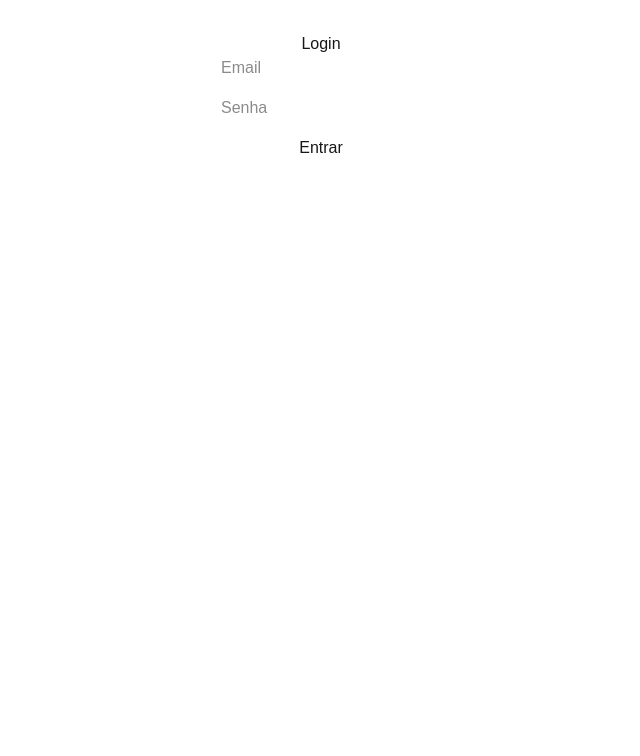
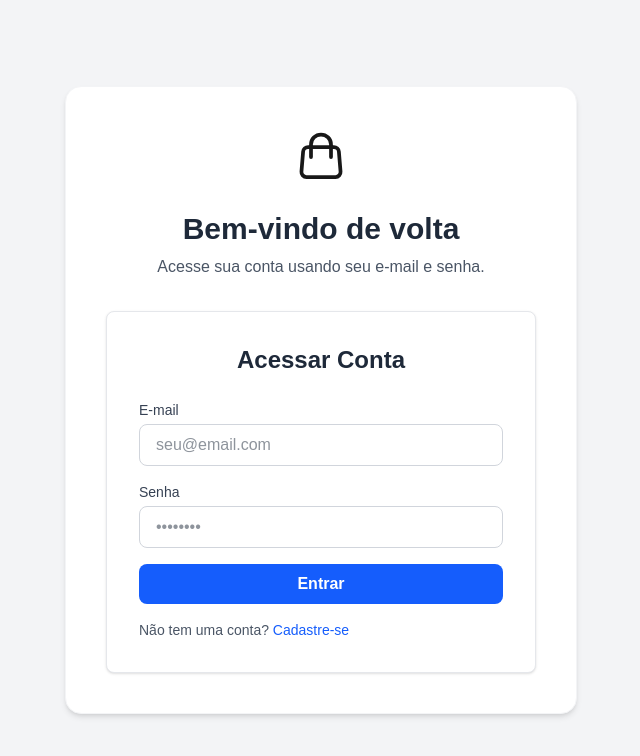
Before and after one commit to eduoliveirachaves/web-frontend, a Next.js app: page /login in a window 1280 px wide. Shown: the top 756 px of the page, without its empty margins (319-959 px from the left). Built offline with nearby package versions, Linux system fonts and the light colour scheme.

Commit message:
feat: login and register pages

```diff
--- a/src/app/components/LoginForm/LoginForm.tsx
+++ b/src/app/components/LoginForm/LoginForm.tsx
@@ -1,16 +1,21 @@
 'use client';
 
 import React, { useState } from 'react';
+import { useRouter } from "next/navigation";
+import Link from "next/link";
+
 
 const LoginForm: React.FC = () => {
   const [email, setEmail] = useState('');
   const [password, setPassword] = useState('');
+  const router = useRouter();
 
   const handleSubmit = (e: React.FormEvent) => {
     e.preventDefault();
     // Simulação da lógica de login
     console.log('Tentativa de Login:', { email, password });
     alert('Login simulado! Verifique o console.');
+    router.push("/");
   };
 
   return (
@@ -29,7 +34,7 @@ const LoginForm: React.FC = () => {
             value={email}
             onChange={(e) => setEmail(e.target.value)}
             placeholder="seu@email.com"
-            className="w-full px-4 py-2 border border-gray-300 rounded-lg focus:ring-2 focus:ring-blue-500 focus:border-transparent outline-none transition"
+            className="w-full px-4 py-2 text-gray-800 border border-gray-300 rounded-lg focus:ring-2 focus:ring-blue-500 focus:border-transparent outline-none transition"
             required
           />
         </div>
@@ -44,7 +49,7 @@ const LoginForm: React.FC = () => {
             value={password}
             onChange={(e) => setPassword(e.target.value)}
             placeholder="••••••••"
-            className="w-full px-4 py-2 border border-gray-300 rounded-lg focus:ring-2 focus:ring-blue-500 focus:border-transparent outline-none transition"
+            className="w-full px-4 py-2 text-gray-800 border border-gray-300 rounded-lg focus:ring-2 focus:ring-blue-500 focus:border-transparent outline-none transition"
             required
           />
         </div>
@@ -57,12 +62,13 @@ const LoginForm: React.FC = () => {
         </button>
       </form>
 
-      <p className="text-center text-sm text-gray-600 mt-4">
-        Não tem uma conta?{' '}
-        <a href="#" className="text-blue-600 hover:underline">
+      <p className="text-sm text-gray-600 mt-4">
+        Não tem uma conta?{" "}
+        <Link href="/register" className="text-blue-600 hover:underline">
           Cadastre-se
-        </a>
+        </Link>
       </p>
+
     </div>
   );
 };
--- a/src/app/components/RegisterForm/RegisterForm.tsx
+++ b/src/app/components/RegisterForm/RegisterForm.tsx
@@ -1,6 +1,8 @@
 'use client';
 
 import React, { useState } from 'react';
+import { useRouter } from "next/navigation";
+
 
 const RegisterForm: React.FC = () => {
   const [formData, setFormData] = useState({
@@ -9,6 +11,8 @@ const RegisterForm: React.FC = () => {
     password: '',
     confirmPassword: ''
   });
+  const router = useRouter();
+
 
   const handleChange = (e: React.ChangeEvent<HTMLInputElement>) => {
     const { name, value } = e.target;
@@ -26,6 +30,8 @@ const RegisterForm: React.FC = () => {
     // Simulação do cadastro
     console.log('Dados do Cadastro:', formData);
     alert('Cadastro simulado com sucesso! Verifique o console.');
+    router.push("/login");
+
   };
 
   return (
@@ -45,7 +51,7 @@ const RegisterForm: React.FC = () => {
             value={formData.name}
             onChange={handleChange}
             placeholder="Seu nome completo"
-            className="w-full px-4 py-2 border border-gray-300 rounded-lg focus:ring-2 focus:ring-green-500 focus:border-transparent outline-none transition"
+            className="w-full px-4 py-2 text-gray-800 border border-gray-300 rounded-lg focus:ring-2 focus:ring-green-500 focus:border-transparent outline-none transition"
             required
           />
         </div>
@@ -61,7 +67,7 @@ const RegisterForm: React.FC = () => {
             value={formData.email}
             onChange={handleChange}
             placeholder="seu@email.com"
-            className="w-full px-4 py-2 border border-gray-300 rounded-lg focus:ring-2 focus:ring-green-500 focus:border-transparent outline-none transition"
+            className="w-full px-4 py-2 text-gray-800 border border-gray-300 rounded-lg focus:ring-2 focus:ring-green-500 focus:border-transparent outline-none transition"
             required
           />
         </div>
@@ -77,7 +83,7 @@ const RegisterForm: React.FC = () => {
             value={formData.password}
             onChange={handleChange}
             placeholder="••••••••"
-            className="w-full px-4 py-2 border border-gray-300 rounded-lg focus:ring-2 focus:ring-green-500 focus:border-transparent outline-none transition"
+            className="w-full px-4 py-2 text-gray-800 border border-gray-300 rounded-lg focus:ring-2 focus:ring-green-500 focus:border-transparent outline-none transition"
             required
           />
         </div>
@@ -93,7 +99,7 @@ const RegisterForm: React.FC = () => {
             value={formData.confirmPassword}
             onChange={handleChange}
             placeholder="••••••••"
-            className="w-full px-4 py-2 border border-gray-300 rounded-lg focus:ring-2 focus:ring-green-500 focus:border-transparent outline-none transition"
+            className="w-full px-4 py-2 text-gray-800 border border-gray-300 rounded-lg focus:ring-2 focus:ring-green-500 focus:border-transparent outline-none transition"
             required
           />
         </div>
--- a/src/app/login/page.tsx
+++ b/src/app/login/page.tsx
@@ -1,43 +1,36 @@
-"use client"; // obrigatório se estiver usando hooks
-
-import { useState } from "react";
+import Image from "next/image";
+import LoginForm from "../components/LoginForm/LoginForm";
+import Link from "next/link";
 
 export default function LoginPage() {
-    const [email, setEmail] = useState("");
-    const [senha, setSenha] = useState("");
+  return (
+    <main className="min-h-screen flex items-center justify-center bg-gray-100 p-4">
 
-    const handleSubmit = (event) => {
-        event.preventDefault();
-        console.log("Login:", email, senha);
-    };
+      <div className="w-full max-w-lg bg-white shadow-md rounded-2xl p-10 border border-gray-100">
 
-    return (
-        <main style={{ padding: "2rem", textAlign: "center" }}>
-            <h1>Login</h1>
-            <form
-                onSubmit={handleSubmit}
-                style={{
-                    display: "flex",
-                    flexDirection: "column",
-                    gap: "1rem",
-                    width: "200px",
-                    margin: "auto",
-                }}
-            >
-                <input
-                    type="email"
-                    placeholder="Email"
-                    value={email}
-                    onChange={(e) => setEmail(e.target.value)}
-                />
-                <input
-                    type="password"
-                    placeholder="Senha"
-                    value={senha}
-                    onChange={(e) => setSenha(e.target.value)}
-                />
-                <button type="submit">Entrar</button>
-            </form>
-        </main>
-    );
+        {/* Ícone no topo */}
+        <div className="flex justify-center mb-6">
+          <Image
+            src="/cart-1-svgrepo-com.svg"
+            alt="Ícone"
+            width={60}
+            height={60}
+            className="opacity-90"
+          />
+        </div>
+
+        {/* Títulos */}
+        <h1 className="text-3xl font-bold text-center text-gray-800">
+          Bem-vindo de volta
+        </h1>
+
+        <p className="text-gray-600 text-center mt-2 mb-8">
+          Acesse sua conta usando seu e-mail e senha.
+        </p>
+
+        {/* Formulário */}
+        <LoginForm />
+      </div>
+    </main>
+  );
 }
--- /dev/null
+++ b/src/app/register/page.tsx
@@ -0,0 +1,9 @@
+import RegisterForm from "../components/RegisterForm/RegisterForm";
+
+export default function RegisterPage() {
+  return (
+    <main className="min-h-screen flex items-center justify-center bg-gray-100 p-4">
+      <RegisterForm />
+    </main>
+  );
+}
```
Also changed, not shown: public/cart-1-svgrepo-com.svg (added), src/components/Button.tsx (deleted), src/components/Card.tsx (deleted), src/components/Input.tsx (deleted).
